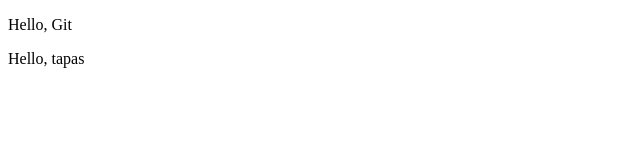
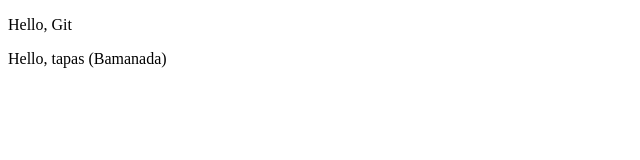
Before and after one commit to deytapas/LocalRepo, a plain HTML site: page index.html in a window 1280 px wide. Shown: the full height of the page, 0-640 px from the left. Drawn offline with Linux system fonts and the light colour scheme.

Commit message:
new cheanges

```diff
--- a/index.html
+++ b/index.html
@@ -7,6 +7,6 @@
 </head>
 <body>
     <p>Hello, Git</p>
-    <p>Hello, tapas</p>
+    <p>Hello, tapas (Bamanada)</p>
 </body>
 </html>
```
